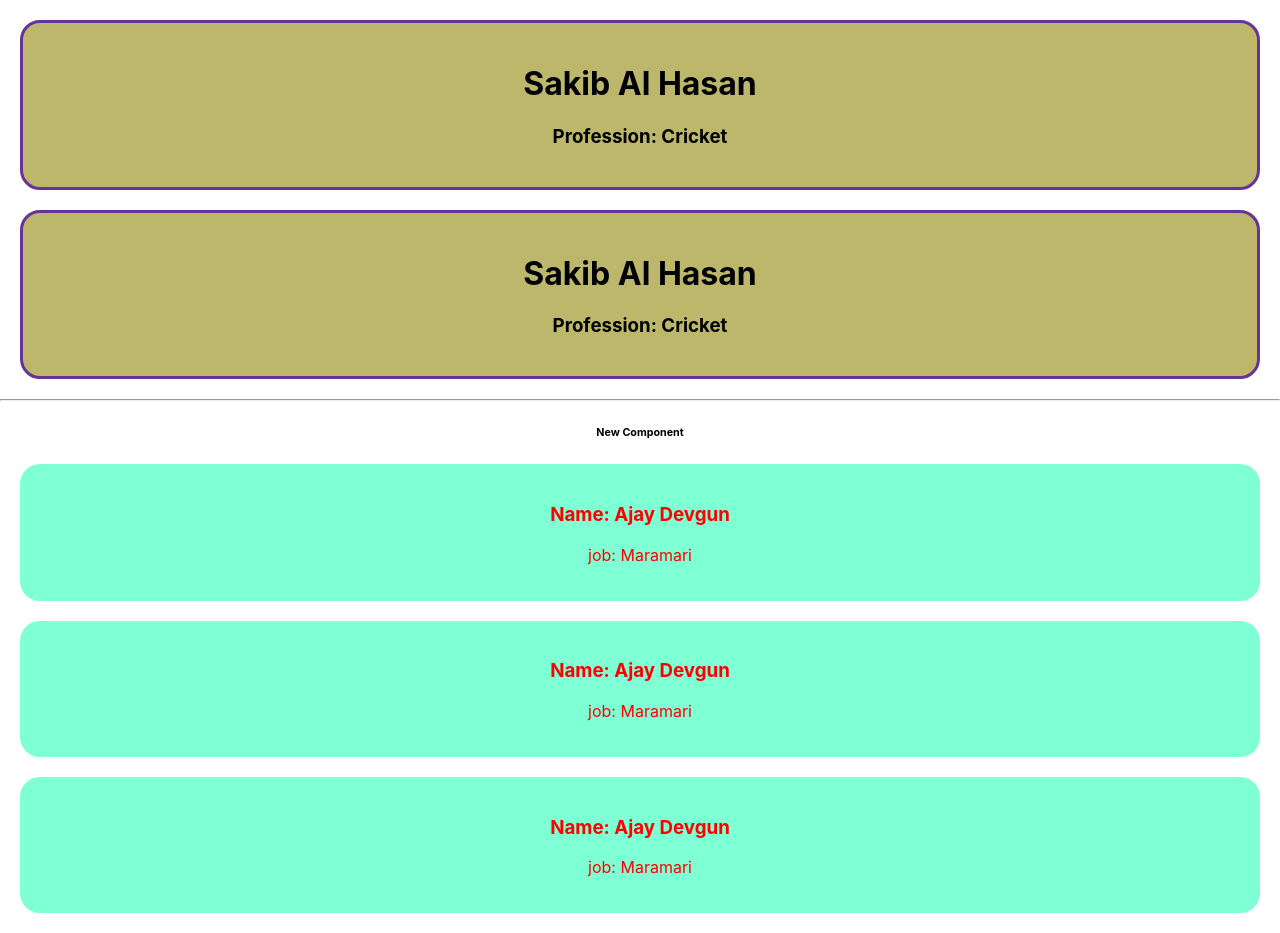
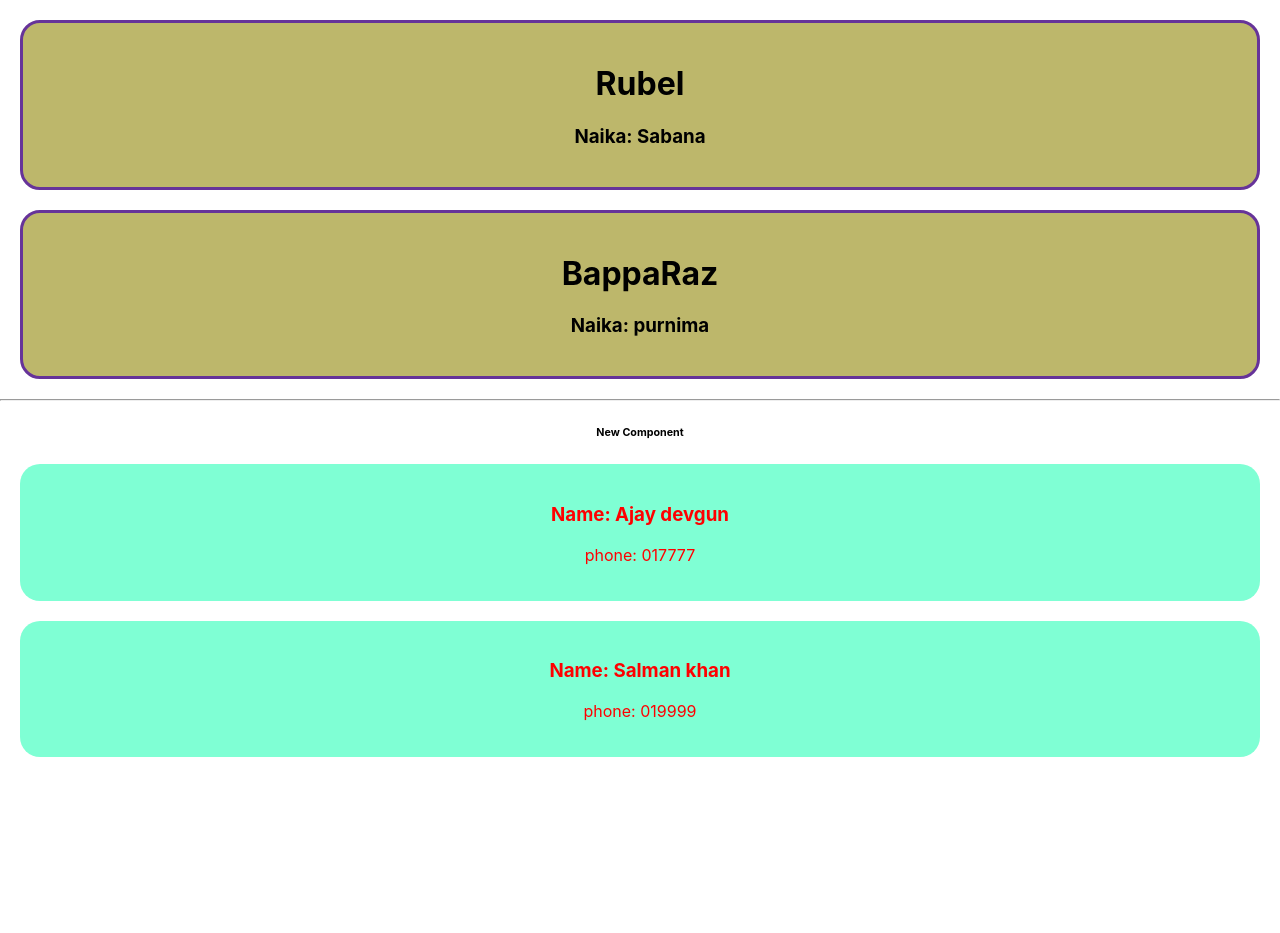
Before and after one commit to ashrafcse3/reactjs-core-concepts, a React (Create React App) app: page / in a window 1280 px wide. After the commit the page ends 800 px from the top, so only its background shows below. Built offline with nearby package versions, Linux system fonts and the light colour scheme.

Commit message:
pass dynamic data to components, props in react

```diff
--- a/src/App.js
+++ b/src/App.js
@@ -4,31 +4,32 @@ import './App.css';
 function App() {
   return (
     <div className="App">
-      <Person></Person>
-      <Person></Person>
+      <Person name="Rubel" nayika="Sabana"></Person>
+      <Person name="BappaRaz" nayika="purnima"></Person>
       <hr />
       <h6>New Component</h6>
-      <Friend></Friend>
-      <Friend></Friend>
-      <Friend></Friend>
+      <Friend actor="Ajay devgun" phone="017777"></Friend>
+      <Friend actor="Salman khan" phone="019999"></Friend>
     </div >
   );
 }
 
-function Person() {
+function Person(props) {
+  // console.log(props);
   return (
     <div className='person'>
-      <h1>Sakib Al Hasan</h1>
-      <h3>Profession: Cricket</h3>
+      <h1>{props.name}</h1>
+      <h3>Naika: {props.nayika}</h3>
     </div>
   );
 }
 
-function Friend() {
+function Friend(props) {
+  // console.log(props);
   return (
     <div className='container'>
-      <h3>Name: Ajay Devgun</h3>
-      <p>job: Maramari</p>
+      <h3>Name: {props.actor}</h3>
+      <p>phone: {props.phone}</p>
     </div>
   );
 }
```
